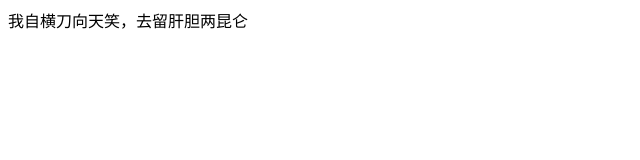
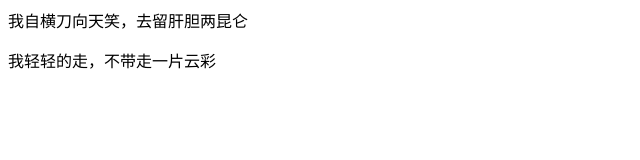
Before and after one commit to czhszg/lala, a plain HTML site: page index.html in a window 1280 px wide. Shown: the whole page, without its empty margins (0-640 px from the left). Drawn offline with Linux system fonts and the light colour scheme.

Commit message:
Initial commit

```diff
--- a/index.html
+++ b/index.html
@@ -6,5 +6,6 @@
 </head>
 <body>
 <div class="div">我自横刀向天笑，去留肝胆两昆仑</div>
+<p>我轻轻的走，不带走一片云彩</p>
 </body>
 </html>
```
